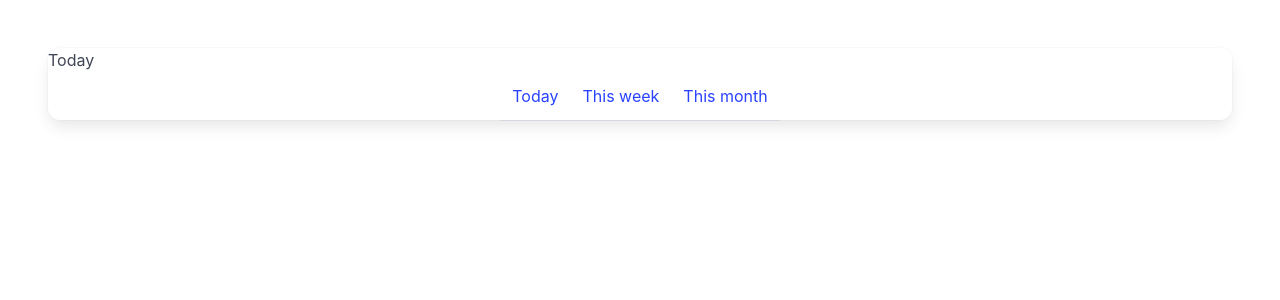
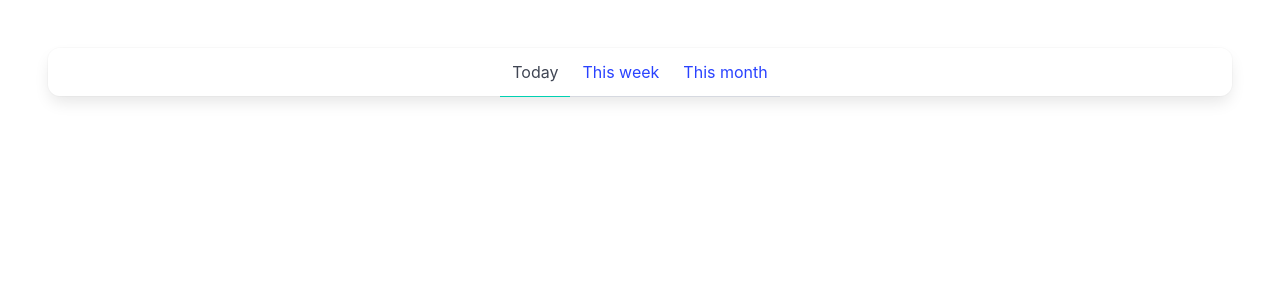
Before and after one commit to Krummhaus/vue-first, a Vue app: page / in a window 1280 px wide. Shown: the top 300 px of the page. Built offline with nearby package versions, Linux system fonts and the light colour scheme.

Commit message:
first reactivity

```diff
--- a/src/components/Timeline.vue
+++ b/src/components/Timeline.vue
@@ -14,11 +14,12 @@ function selectPeriod (period: string) {
 
 <template>
   <nav class="is-primary panel">
-    {{ selectedPeriod }}
+    <!-- {{ selectedPeriod }} -->
     <span class="panel-tabs">
       <a
         v-for="period of periods"
         :key="period"
+        :class="{'is-active': period === selectedPeriod }"
         @click="selectPeriod(period)"
       >
         {{ period }}
```
